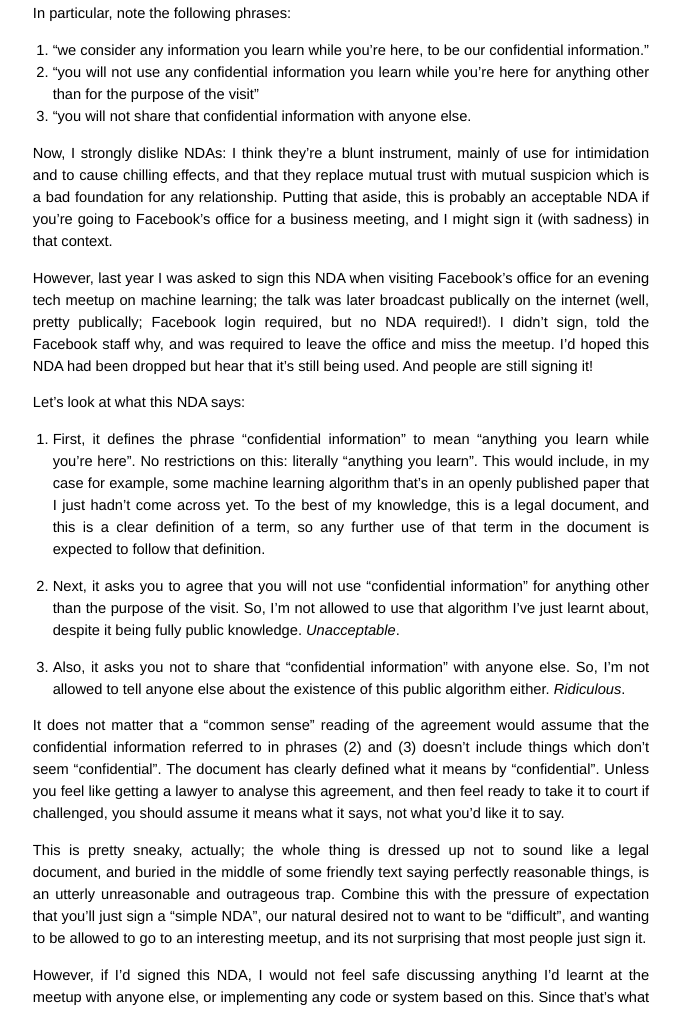
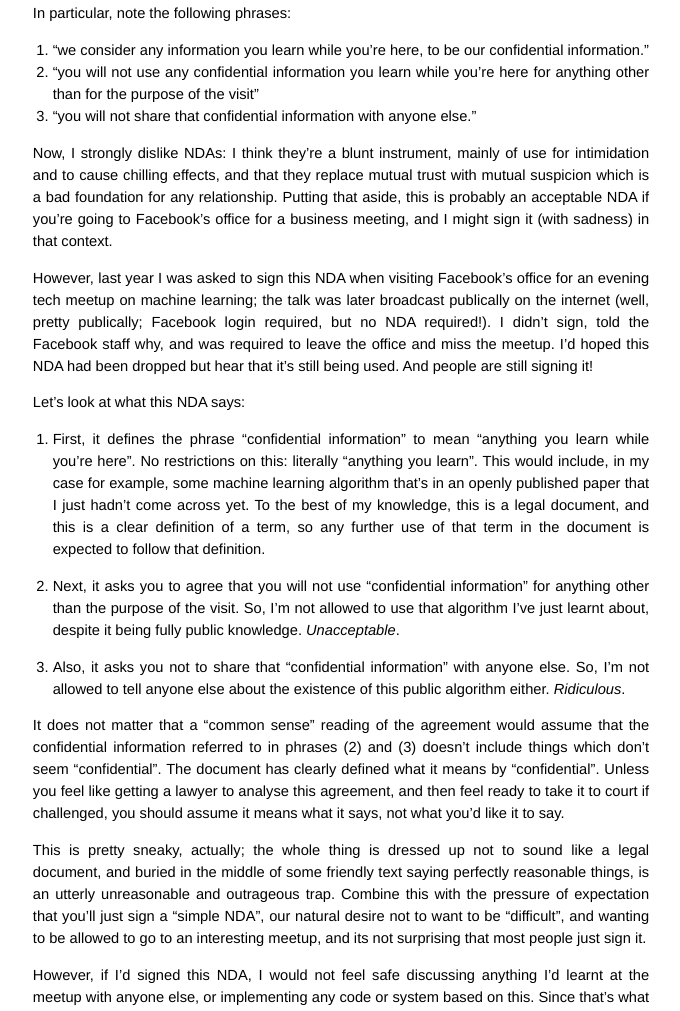
Before and after one commit to rboulton/rboulton.github.io, a Jekyll site: the page built from _posts/2013-04-23-facebook-cia.md, in a window 1280 px wide. Shown: the part 225-1236 px from the top of the page, without its empty margins (299-979 px from the left). Built offline with Jekyll 4.4.1, drawn with Linux system fonts in a browser that asks for light colours; Markdown is read by kramdown in place of the engine named in the settings.

Commit message:
Typo fixes

```diff
--- a/_posts/2013-04-23-facebook-cia.md
+++ b/_posts/2013-04-23-facebook-cia.md
@@ -18,7 +18,7 @@ In particular, note the following phrases:
    confidential information."
 2. "you will not use any confidential information you learn while you’re here
    for anything other than for the purpose of the visit"
-3. "you will not share that confidential information with anyone else.
+3. "you will not share that confidential information with anyone else."
 
 Now, I strongly dislike NDAs: I think they're a blunt instrument, mainly of use
 for intimidation and to cause chilling effects, and that they replace mutual
@@ -65,7 +65,7 @@ This is pretty sneaky, actually; the whole thing is dressed up not to sound
 like a legal document, and buried in the middle of some friendly text saying
 perfectly reasonable things, is an utterly unreasonable and outrageous trap.
 Combine this with the pressure of expectation that you'll just sign a "simple
-NDA", our natural desired not to want to be "difficult", and wanting to be
+NDA", our natural desire not to want to be "difficult", and wanting to be
 allowed to go to an interesting meetup, and its not surprising that most people
 just sign it.
 
```
